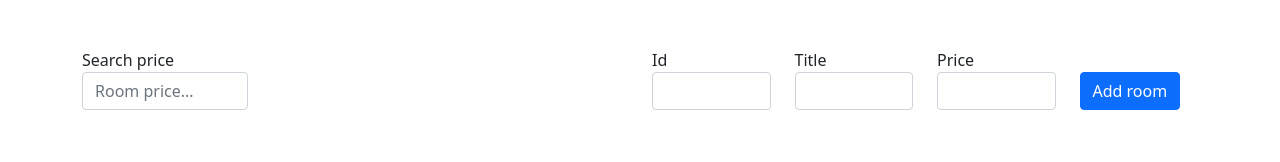
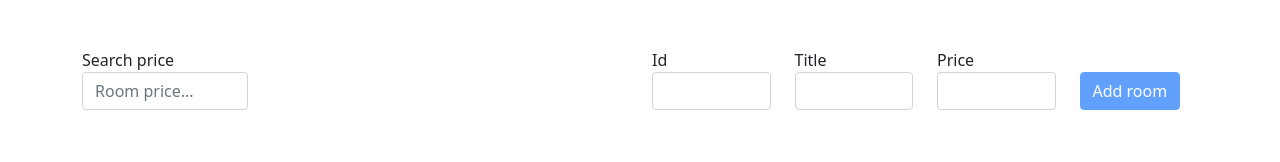
Before and after one commit to majastarovlas123/methotels, an Angular app: page / in a window 1280 px wide. Shown: the top 162 px of the page. Built offline with nearby package versions, Linux system fonts and the light colour scheme.

Commit message:
IT255-DZ07

```diff
--- a/src/app/components/rooms/room-form/room-form.component.html
+++ b/src/app/components/rooms/room-form/room-form.component.html
@@ -4,12 +4,28 @@
 
   <div class="col">
 <label for="roomId">Id</label>
-<input type="text" formControlName="id" id="roomId" class="form-control">
+<input type="text" formControlName="id" id="roomId" class="form-control"
+ [ngClass]="myIdValidation()">
+<div class="invalid-feedback">
+  {{ this.myFormGroup.get('id').hasError('required') ? 'ID is required.' : '' }}
+</div>
+<div class="invalid-feedback">
+  {{ this.myFormGroup.get('id').hasError('minlength') ? 'Minimum length is 2.' : '' }}
+</div>
   </div>
 
   <div class="col">
     <label for="roomTitle">Title</label>
-    <input type="text" formControlName="title" id="roomTitle" class="form-control">
+    <input type="text" formControlName="title" id="roomTitle" class="form-control" [ngClass]="myTitleValidation()">
+    <div class="invalid-feedback">
+      {{ this.myFormGroup.get('title').hasError('required') ? 'Title is required.' : '' }}
+    </div>
+    <div class="invalid-feedback">
+      {{ this.myFormGroup.get('title').hasError('maxlength') ? 'Maximum length is 10.' : '' }}
+    </div>
+    <div class="invalid-feedback">
+      {{ notValidTitle() }}
+    </div>
       </div>
 
       <div class="col d-none">
@@ -19,11 +35,26 @@
 
           <div class="col">
             <label for="roomPrice">Price</label>
-            <input type="text" formControlName="price" id="roomPrice" class="form-control">
+            <input type="text" formControlName="price" id="roomPrice" class="form-control"
+             [ngClass]="myPriceValidation()">
+            <div class="invalid-feedback">
+              {{ this.myFormGroup.get('price').hasError('required') ? 'Price is required.' : '' }}
+            </div>
+            <div class="invalid-feedback">
+              {{ this.myFormGroup.get('price').hasError('minlength') ? 'Min length is 2 digits.' : '' }}
+            </div>
+            <div class="invalid-feedback">
+              {{ this.myFormGroup.get('price').hasError('maxlength') ? 'Max length is 3 digits.' : '' }}
+            </div>
+            <div class="invalid-feedback">
+              {{ this.myFormGroup.get('price').hasError('pattern') ? 'Must be number.' : '' }}
+            </div>
               </div>
 
               <div class="col mt-4">
-                <input type="submit"  value="Add room" class="btn btn-primary">
+                <input type="submit"  value="Add room" class="btn btn-primary" [disabled]="
+                (myIdValidation() !== 'is-valid') || (myTitleValidation() !==
+                 'is-valid') || (myPriceValidation() !== 'is-valid')" />
               </div>
 
 </form>
--- a/src/app/components/rooms/room-form/room-form.component.ts
+++ b/src/app/components/rooms/room-form/room-form.component.ts
@@ -1,5 +1,5 @@
 import { Component, OnInit } from '@angular/core';
-import { FormBuilder, FormGroup } from '@angular/forms';
+import { FormBuilder, FormGroup, Validators } from '@angular/forms';
 import { Room } from 'src/app/models/room';
 import { RoomService } from 'src/app/services/room.service';
 
@@ -23,10 +23,11 @@ export class RoomFormComponent implements OnInit {
 
     this.myFormGroup = this.myFormBuilder.group({
 
-      id: [ '', [] ],
-      title: [ '', [] ],
+      id: [ '', [Validators.required, Validators.minLength(2)] ],
+      title: [ '', [Validators.required, Validators.minLength(6), Validators.maxLength(10)] ],
       imageUrl: [ '', [] ],
-      price: [ '', [] ]
+      price: ['', [Validators.required, Validators.pattern(/^\d+$/), Validators.
+        maxLength(3), Validators.minLength(2)]]
     });
   }
 
@@ -46,4 +47,62 @@ export class RoomFormComponent implements OnInit {
      this.initForm();
   }
 
+  myIdValidation() {
+
+    const input = this.myFormGroup.get('id');
+
+    return ((input.touched || input.dirty) && input.hasError('required') ?
+     'is-invalid' : '')
+    ||
+    ((input.touched || input.dirty) && input.hasError('minlength') ? 'is-invalid' :
+     '')
+     ||
+     ((input.touched || input.dirty) && input.valid ? 'is-valid' : '');
+  }
+
+  myTitleValidation() {
+
+    const input = this.myFormGroup.get('title');
+
+    return ((input.touched || input.dirty) && input.hasError('required') ?
+     'is-invalid' : '')
+    ||
+    ((input.touched || input.dirty) && input.hasError('minlength') ? 'is-invalid' :
+     '')
+     ||
+     ((input.touched || input.dirty) && input.hasError('maxlength') ? 'is-invalid' :
+     '')
+     ||
+     ((input.touched || input.dirty) && input.valid ? 'is-valid' : '');
+  }
+
+  notValidTitle() {
+    if(this.myFormGroup.get('title').hasError('min.length')) {
+     console.log('Mora imati vise od 6 karaktera.');
+     return 'Minimum ;ength is 6.';
+    } else {
+      return '';
+    }
+  }
+
+  myPriceValidation() {
+
+    const input = this.myFormGroup.get('price');
+
+    return ((input.touched || input.dirty) && input.hasError('required') ?
+     'is-invalid' : '')
+    ||
+    ((input.touched || input.dirty) && input.hasError('pattern') ? 'is-invalid' :
+     '')
+     ||
+     ((input.touched || input.dirty) && input.hasError('minlength') ? 'is-invalid' :
+     '')
+     ||
+     ((input.touched || input.dirty) && input.hasError('maxlength') ? 'is-invalid' :
+     '')
+     ||
+     ((input.touched || input.dirty) && input.valid ? 'is-valid' : '');
+
+  }
+
 }
```
